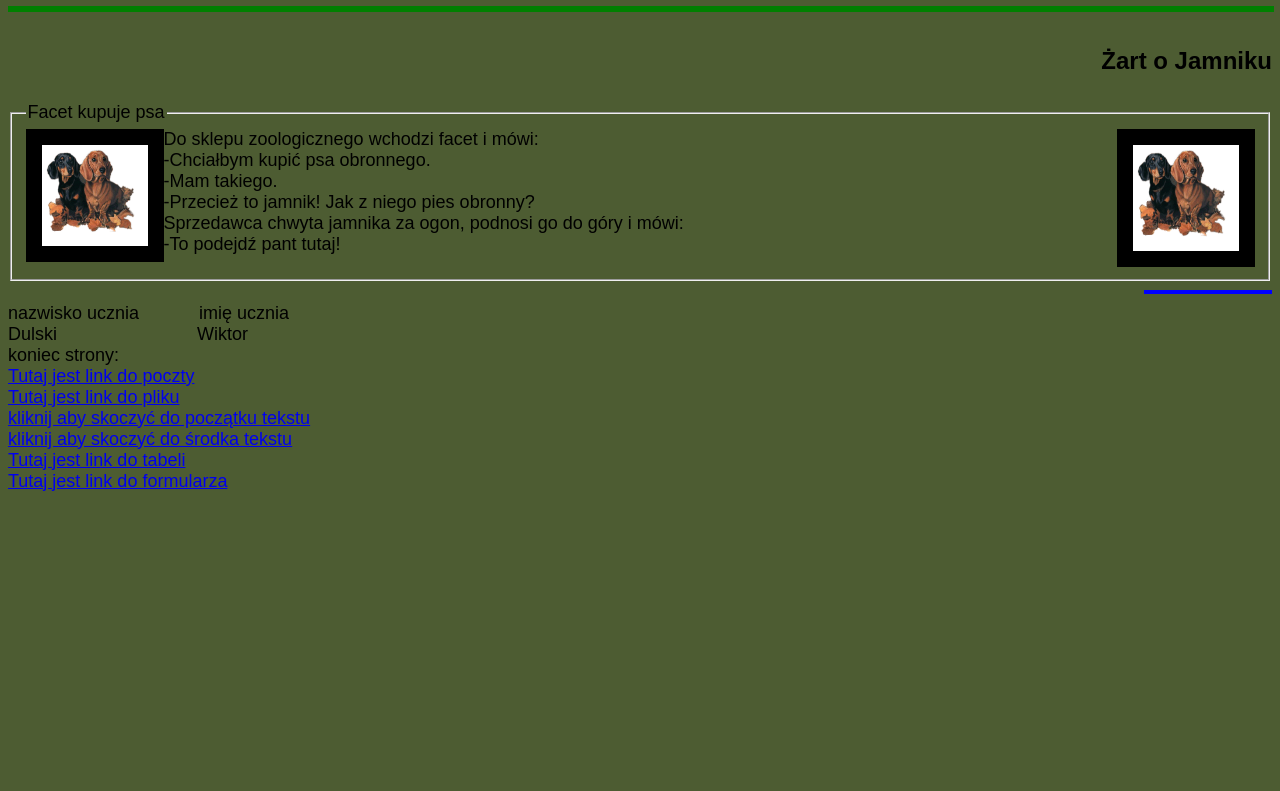
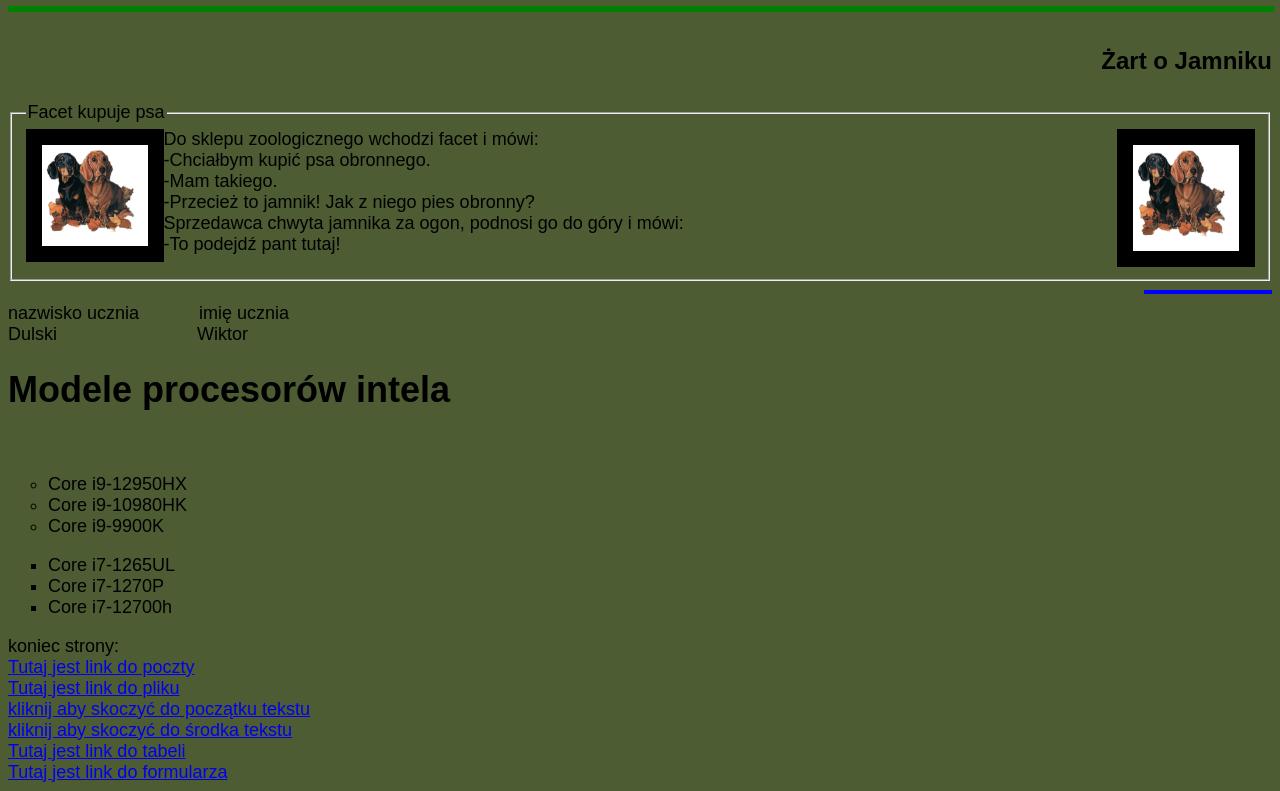
Before and after one commit to Rzodkiw/praca, a plain HTML site: page index.html in a window 1280 px wide. Shown: the part 2991-3782 px from the top of the page. Before the commit the page ends 3491 px from the top, so only its background shows below. Drawn offline with Linux system fonts and the light colour scheme.

Commit message:
Update index.html

```diff
--- a/index.html
+++ b/index.html
@@ -85,6 +85,17 @@ Sprzedawca chwyta jamnika za ogon, podnosi go do góry i mówi:<br>
 <HR SIZE=4 WIDTH=10% ALIGN=right COLOR=blue>
 nazwisko ucznia &nbsp;&nbsp;&nbsp;&nbsp;&nbsp;&nbsp;&nbsp;&nbsp;&nbsp;&nbsp; imię ucznia<br>
 Dulski &nbsp;&nbsp;&nbsp;&nbsp;&nbsp;&nbsp;&nbsp;&nbsp;&nbsp;&nbsp;&nbsp;&nbsp;&nbsp;&nbsp;&nbsp;&nbsp;&nbsp;&nbsp;&nbsp;&nbsp;&nbsp;&nbsp;&nbsp;&nbsp;&nbsp;&nbsp; Wiktor<br>
+<h1>Modele procesorów intela</h1><br>
+	<UL TYPE=circle>
+		<LI>Core i9-12950HX<br>
+		<LI>Core i9-10980HK<br>
+		<Li>Core i9-9900K<br>
+			</UL>
+	<UL Type=square>
+		<LI>Core i7-1265UL<br>
+		<LI>Core i7-1270P<br>
+		<LI>Core i7-12700h<br>
+			</UL>
 	<a name="skok_do_końca"></a>
 	<font size="4">koniec strony:<br>
 		<font size="4">	<A HREF="poczta_Dulski.html"> Tutaj jest link do poczty </a><br>
```
